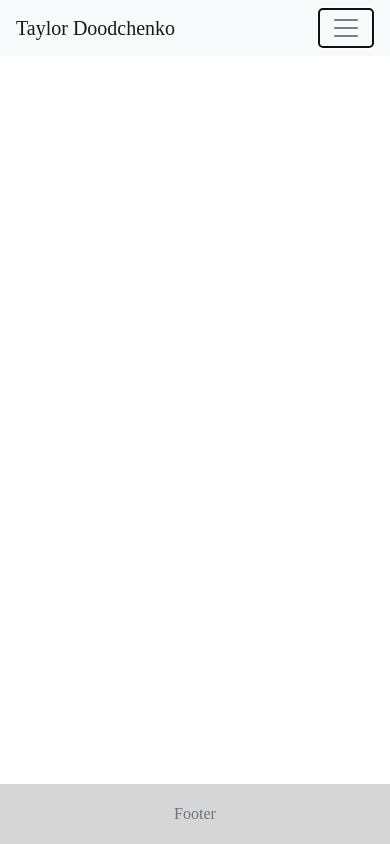
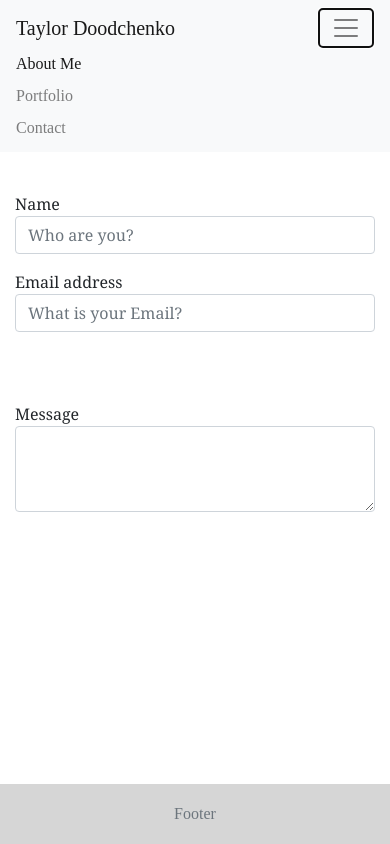
Before and after one commit to tdoodchenko/Bootstrap-Portfolio, a plain HTML site: page contact.html in a window 390 px wide. Both pictures are taken after a click on the button "Toggle navigation". Drawn offline with nearby package versions, Linux system fonts and the light colour scheme.

Commit message:
fixed navbar toggle issue. completed contact form on contact page

```diff
--- a/assets/style.css
+++ b/assets/style.css
@@ -36,7 +36,8 @@ h1 {
 
 
 .section {
-    margin-bottom: 20px;
+    margin-bottom: 70px;
+    margin-top: 40px;
 
 }
 
@@ -65,3 +66,7 @@ P {
     padding-top: 15px;
 
 }
+
+.navbar-collapse.collapse.in {
+    display: block!important;
+  }
--- a/contact.html
+++ b/contact.html
@@ -48,7 +48,19 @@
 <body>
     <div class="container">
         <div class="section">
-
+                <form>
+                        <div class="form-group">
+                          <label for="exampleFormControlInput1">Name</label>
+                          <input type="email" class="form-control" id="exampleFormControlInput1" placeholder="Who are you?">
+                        </div>
+                        <label for="exampleFormControlInput1">Email address</label>
+                        <input type="email" class="form-control" id="exampleFormControlInput1" placeholder="What is your Email?">
+                        </div>
+                        <div class="form-group">
+                          <label for="exampleFormControlTextarea1">Message</label>
+                          <textarea class="form-control" id="exampleFormControlTextarea1" rows="3"></textarea>
+                        </div>
+                      </form>
 
 
 
@@ -61,7 +73,8 @@
         <span class="text-muted">Footer</span>
 
     </footer>
-
+    <script src="https://code.jquery.com/jquery-2.1.3.min.js"></script>
+    <script src="https://maxcdn.bootstrapcdn.com/bootstrap/3.3.7/js/bootstrap.min.js"></script>
 </body>
 
 </html>
```
Also changed, not shown: index.html (+7 -11 lines).
